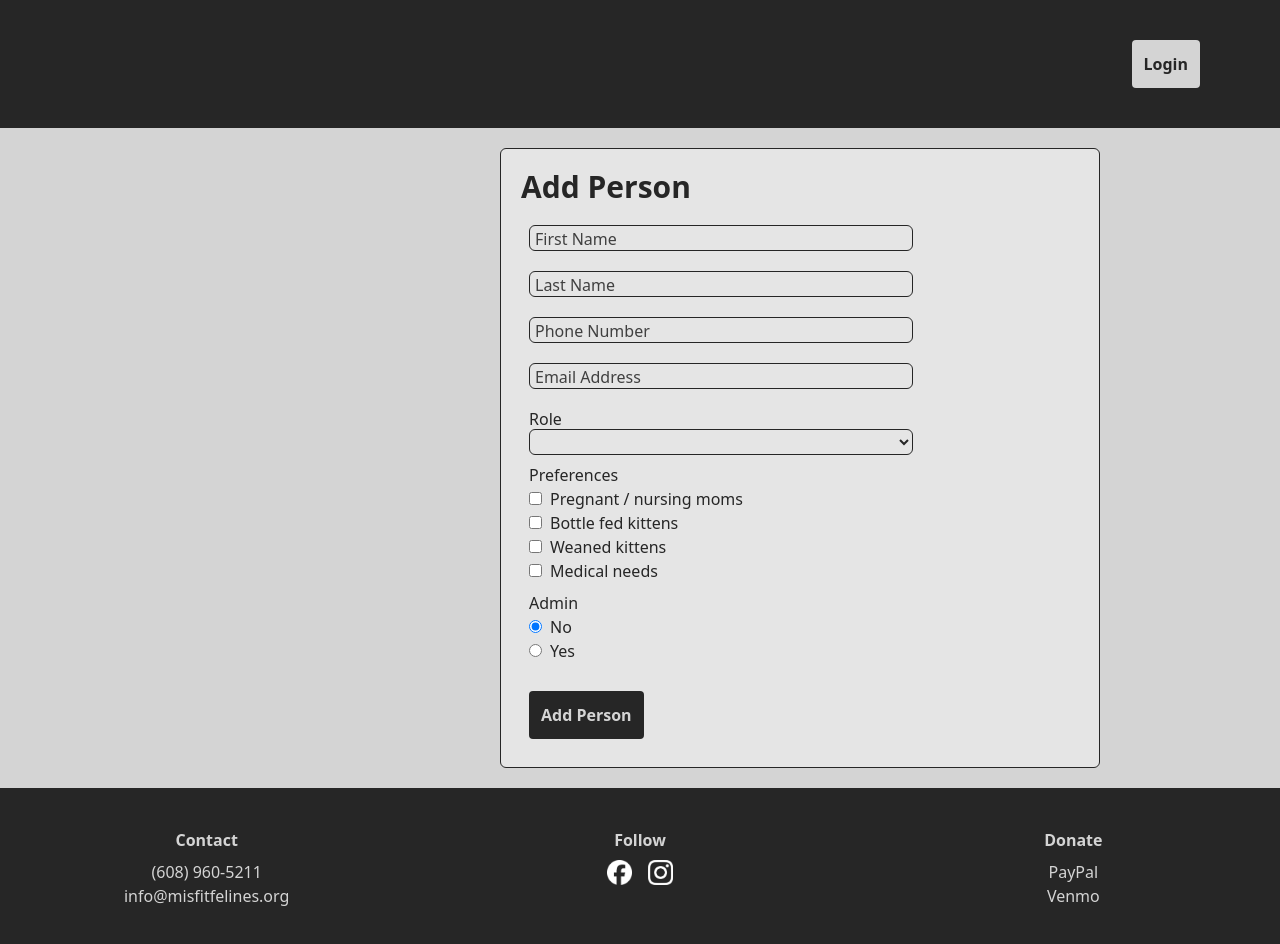
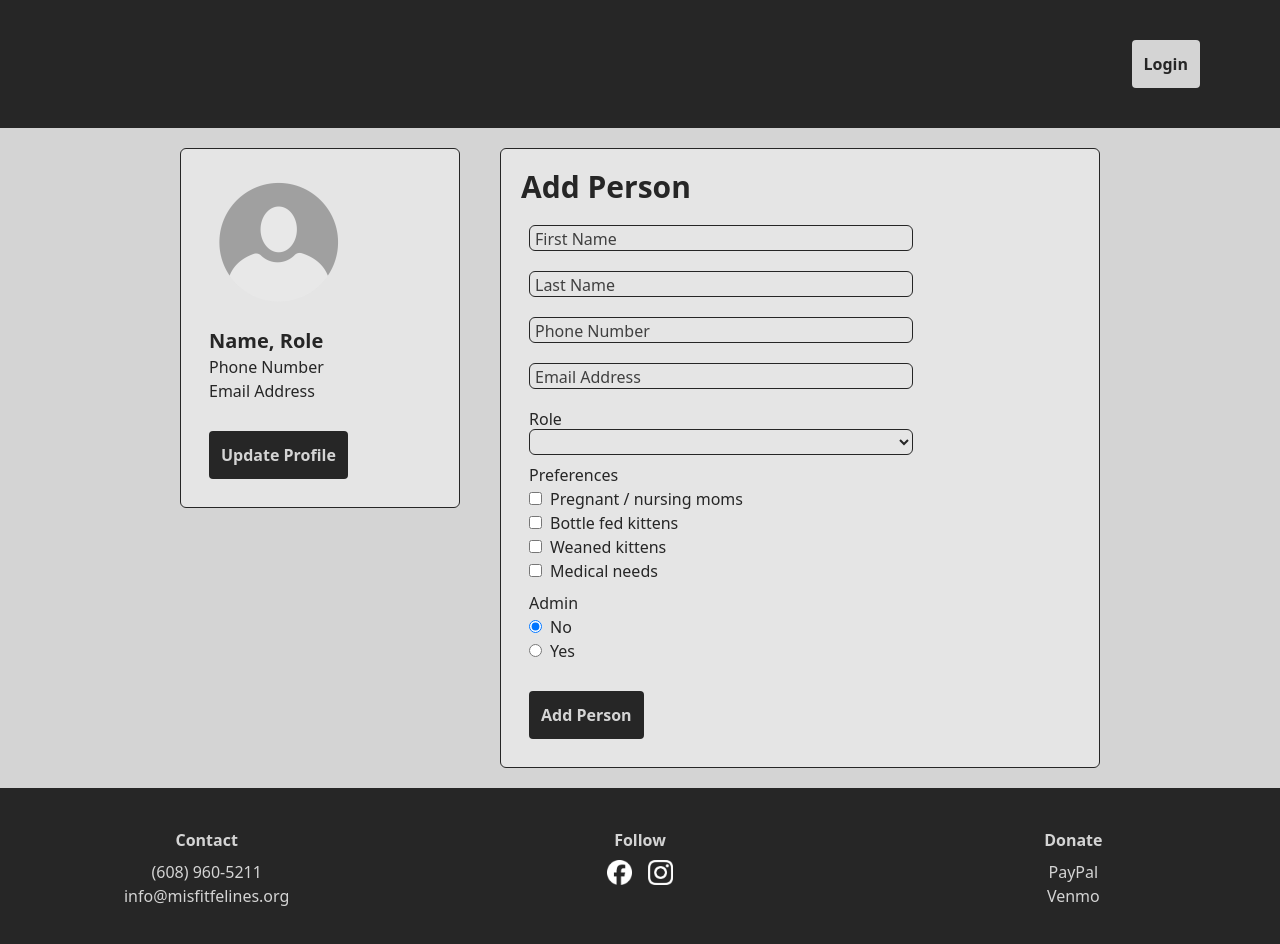
Before and after one commit to ajfait/portal, a React (Vite) app: page / in a window 1280 px wide. Shown: the top 944 px of the page. Built offline with nearby package versions, Linux system fonts and the light colour scheme.

Commit message:
create profile card

```diff
--- a/src/App.jsx
+++ b/src/App.jsx
@@ -4,6 +4,7 @@ import Header from "./components/Header";
 import Welcome from "./components/Welcome";
 import Footer from "./components/Footer";
 import AddPersonForm from "./components/AddPersonForm";
+import ProfileCard from "./components/ProfileCard";
 
 const App = () => {
   return (
@@ -11,7 +12,9 @@ const App = () => {
       <Header />
       <div className="flex flex-row">
         <div className="basis-1/6"></div>
-        <div className="basis-1/3"></div>
+        <div className="basis-1/3">
+          <ProfileCard />
+        </div>
         <div className="basis-2/3">
           <AddPersonForm />
         </div>
--- a/src/components/AddPersonForm.jsx
+++ b/src/components/AddPersonForm.jsx
@@ -3,10 +3,10 @@ import React from "react";
 const AddPersonForm = () => {
   return (
     <form className="text-neutral-800 bg-neutral-200 border border-neutral-800 rounded-md m-5 p-5">
-      <h1 className="text-3xl font-bold">Add Person</h1>
+      <h2 className="text-3xl font-bold">Add Person</h2>
       <div className="relative m-2 mt-5">
         <input
-          className="peer border border-neutral-800 rounded-md mr-2 field-sizing-fixed w-sm placeholder-transparent"
+          className="peer border border-neutral-800 rounded-md field-sizing-fixed w-sm placeholder-transparent"
           type="text"
           name="first_name"
           id="first_name"
@@ -23,7 +23,7 @@ const AddPersonForm = () => {
       </div>
       <div className="relative m-2 mt-5">
         <input
-          className="peer border border-neutral-800 rounded-md mr-2 field-sizing-fixed w-sm placeholder-transparent"
+          className="peer border border-neutral-800 rounded-md field-sizing-fixed w-sm placeholder-transparent"
           type="text"
           name="last_name"
           id="last_name"
@@ -40,7 +40,7 @@ const AddPersonForm = () => {
       </div>
       <div className="relative m-2 mt-5">
         <input
-          className="peer border border-neutral-800 rounded-md mr-2 field-sizing-fixed w-sm placeholder-transparent"
+          className="peer border border-neutral-800 rounded-md field-sizing-fixed w-sm placeholder-transparent"
           type="tel"
           name="phone"
           id="phone"
@@ -56,7 +56,7 @@ const AddPersonForm = () => {
       </div>
       <div className="relative m-2 mt-5">
         <input
-          className="peer border border-neutral-800 rounded-md mr-2 field-sizing-fixed w-sm placeholder-transparent"
+          className="peer border border-neutral-800 rounded-md field-sizing-fixed w-sm placeholder-transparent"
           type="email"
           name="email"
           id="email"
--- /dev/null
+++ b/src/components/ProfileCard.jsx
@@ -0,0 +1,29 @@
+import React from "react";
+
+const ProfileCard = () => {
+  return (
+    <div className="text-neutral-800 bg-neutral-200 border border-neutral-800 rounded-md m-5 p-5">
+      <img
+        src="/profile-image-default.png"
+        alt="Person"
+        style={{ maxHeight: "150px" }}
+      />
+      <div className="m-2">
+        <h2 className="text-xl font-bold">Name, Role</h2>
+        <p>Phone Number</p>
+        <p>Email Address</p>
+      </div>
+      <div className="m-2">
+        <button
+          className="bg-neutral-800 text-neutral-300 font-semibold p-3 mt-5 rounded-sm hover:bg-neutral-300 hover:text-neutral-800 hover:border border-neutral-800"
+          type="submit"
+          name="update_person_submission"
+        >
+          Update Profile
+        </button>
+      </div>
+    </div>
+  );
+};
+
+export default ProfileCard;
```
Also changed, not shown: public/profile-image-default.png (added).
